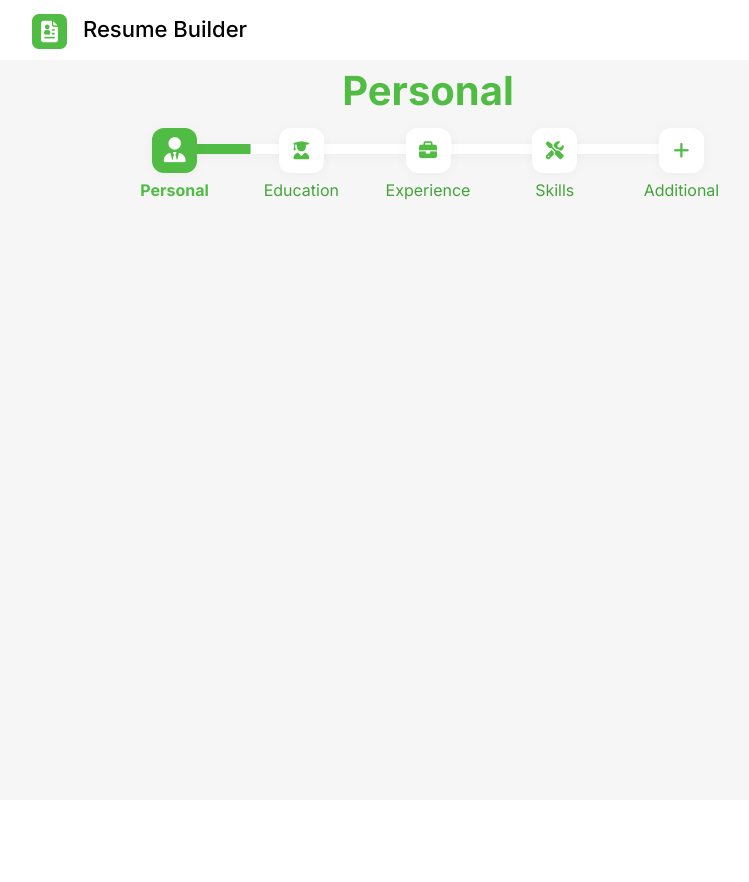
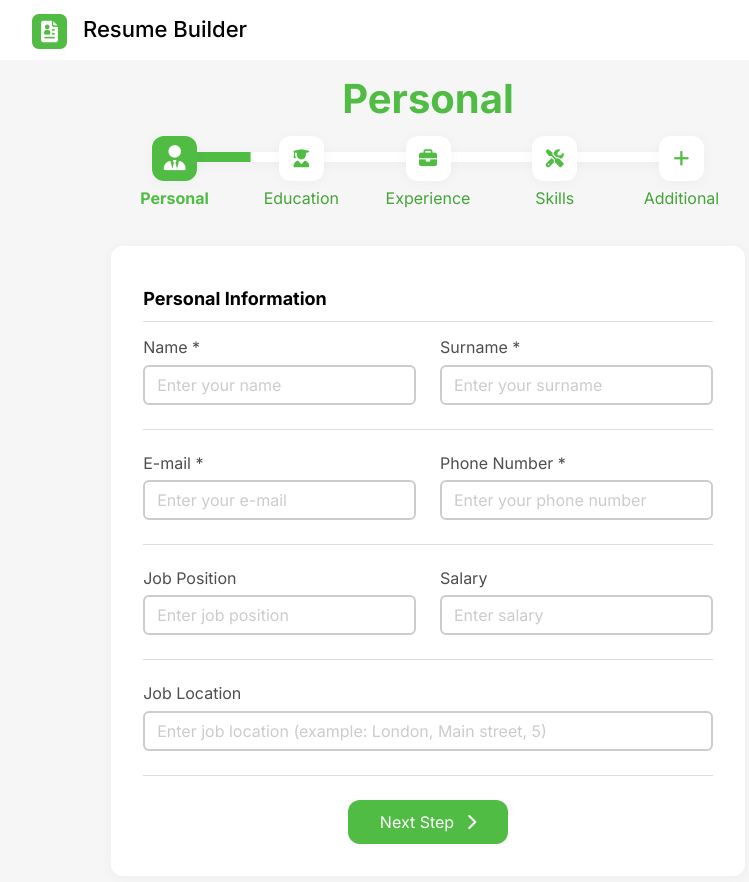
Before and after one commit to yabluninn/ResumeBuilder, a React (Vite) app in the folder resume-builder/: page / in a window 1280 px wide. Shown: the top 882 px of the page, without its empty margins (212-961 px from the left). Before the commit the page ends 800 px from the top, so only its background shows below. Built offline with nearby package versions, Linux system fonts and the light colour scheme.

Commit message:
implement "personal section" layout

```diff
--- a/resume-builder/src/components/layout/MainPage.jsx
+++ b/resume-builder/src/components/layout/MainPage.jsx
@@ -1,5 +1,6 @@
 import "../../styles/MainPage.css";
 import PageHeader from "./PageHeader";
+import SectionForm from "./sections/SectionForm";
 // import { useState } from "react";
 
 export default function MainPage() {
@@ -8,6 +9,7 @@ export default function MainPage() {
   return (
     <div className="page-container">
       <PageHeader />
+      <SectionForm />
       {/* {isWelcome ? <ResumeWelcome /> : <ResumeForm />} */}
     </div>
   );
--- /dev/null
+++ b/resume-builder/src/components/layout/sections/PersonalSection.jsx
@@ -0,0 +1,111 @@
+export default function PersonalSection() {
+  return (
+    <form className="section">
+      <div className="section-header">
+        <p className="section-title">Personal Information</p>
+      </div>
+      <div className="section-inputs">
+        <div className="section-inputs-container">
+          <div className="section-input-block">
+            <label htmlFor="name" className="section-input-label">
+              Name *
+            </label>
+            <input
+              type="text"
+              id="name"
+              name="name"
+              className="section-input"
+              placeholder="Enter your name"
+              required
+            />
+          </div>
+          <div className="section-input-block">
+            <label htmlFor="surname" className="section-input-label">
+              Surname *
+            </label>
+            <input
+              type="text"
+              id="surname"
+              name="surname"
+              className="section-input"
+              placeholder="Enter your surname"
+              required
+            />
+          </div>
+        </div>
+        <div className="section-inputs-container">
+          <div className="section-input-block">
+            <label htmlFor="mail" className="section-input-label">
+              E-mail *
+            </label>
+            <input
+              type="email"
+              id="mail"
+              name="mail"
+              className="section-input"
+              placeholder="Enter your e-mail"
+              required
+            />
+          </div>
+          <div className="section-input-block">
+            <label htmlFor="phone" className="section-input-label">
+              Phone Number *
+            </label>
+            <input
+              type="tel"
+              id="phone"
+              name="phone"
+              className="section-input"
+              placeholder="Enter your phone number"
+              required
+            />
+          </div>
+        </div>
+        <div className="section-inputs-container">
+          <div className="section-input-block">
+            <label htmlFor="position" className="section-input-label">
+              Job Position
+            </label>
+            <input
+              type="text"
+              id="position"
+              name="position"
+              className="section-input"
+              placeholder="Enter job position"
+            />
+          </div>
+          <div className="section-input-block">
+            <label htmlFor="salary" className="section-input-label">
+              Salary
+            </label>
+            <input
+              type="number"
+              id="salary"
+              name="salary"
+              className="section-input"
+              placeholder="Enter salary"
+            />
+          </div>
+        </div>
+        <div className="section-inputs-container">
+          <div className="section-input-block">
+            <label htmlFor="location" className="section-input-label">
+              Job Location
+            </label>
+            <input
+              type="text"
+              id="location"
+              name="location"
+              className="section-input"
+              placeholder="Enter job location (example: London, Main street, 5)"
+            />
+          </div>
+        </div>
+      </div>
+      <button className="next-button" type="submit">
+        Next Step
+        <i class="fa-solid fa-chevron-right"></i>
+      </button>
+    </form>
+  );
+}
--- /dev/null
+++ b/resume-builder/src/components/layout/sections/SectionForm.jsx
@@ -0,0 +1,11 @@
+import PersonalSection from "./PersonalSection";
+
+import "../../../styles/SectionForm.css";
+
+export default function SectionForm() {
+  return (
+    <div className="section-form">
+      <PersonalSection />
+    </div>
+  );
+}
--- a/resume-builder/src/styles/MainPage.css
+++ b/resume-builder/src/styles/MainPage.css
@@ -3,7 +3,10 @@
   height: fit-content;
   min-height: calc(100% - 60px);
   display: flex;
-  justify-content: center;
-  align-items: start;
+  justify-content: start;
+  align-items: center;
+  flex-direction: column;
+  gap: 24px;
   padding: 0px 244px;
+  background-color: rgb(246, 246, 246);
 }
--- a/resume-builder/src/styles/PageHeader.css
+++ b/resume-builder/src/styles/PageHeader.css
@@ -5,7 +5,7 @@
   justify-content: center;
   align-items: center;
   flex-direction: column;
-  margin-top: 8px;
+  margin-top: 16px;
 }
 
 .page-step-title {
--- /dev/null
+++ b/resume-builder/src/styles/SectionForm.css
@@ -0,0 +1,106 @@
+.section-form {
+  width: 80%;
+  height: 630px;
+  background-color: white;
+  border-radius: 12px;
+  margin-bottom: 32px;
+  box-shadow: rgba(99, 99, 99, 0.05) 0px 2px 12px 0px;
+  padding: 32px;
+}
+
+.section {
+  width: 100%;
+  height: 100%;
+  display: flex;
+  justify-content: center;
+  align-items: center;
+  flex-direction: column;
+}
+
+.section-header {
+  width: 100%;
+  height: 50px;
+  border-bottom: 1px solid #ddd;
+  display: flex;
+  justify-content: start;
+  align-items: center;
+  flex-direction: row;
+}
+
+.section-title {
+  font-size: 18px;
+  font-weight: bold;
+}
+
+.section-inputs {
+  width: 100%;
+  display: flex;
+  justify-content: start;
+  align-items: center;
+  flex-direction: column;
+  margin-top: 16px;
+  gap: 24px;
+}
+
+.section-inputs-container {
+  width: 100%;
+  display: flex;
+  justify-content: center;
+  align-items: center;
+  flex-direction: row;
+  gap: 24px;
+  padding-bottom: 24px;
+  border-bottom: 1px solid #ddd;
+}
+
+.section-input-block {
+  width: 100%;
+  display: flex;
+  justify-content: center;
+  align-items: start;
+  flex-direction: column;
+}
+
+.section-input-label {
+  color: #4e4e4e;
+  margin-bottom: 8px;
+}
+
+.section-input {
+  width: 100%;
+  height: 40px;
+  border: 2px solid #ccc;
+  border-radius: 6px;
+  padding: 0 12px;
+  transition: border 0.3s;
+}
+
+.section-input:hover,
+.section-input:focus {
+  outline: none;
+  border: 2px solid var(--main-color);
+}
+
+.section-input::placeholder {
+  color: #ccc;
+}
+
+.next-button {
+  border: 0;
+  background-color: var(--main-color);
+  color: white;
+  border-radius: 12px;
+  width: 160px;
+  height: 50px;
+  cursor: pointer;
+  margin-top: 24px;
+  transition: background-color 0.3s;
+}
+
+.next-button i {
+  margin-left: 12px;
+}
+
+.next-button:hover {
+  background-color: var(--hover-main-color);
+}
```
